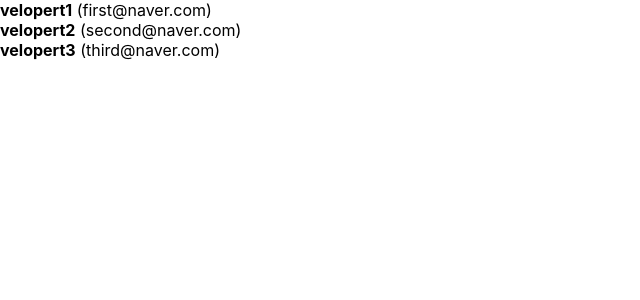
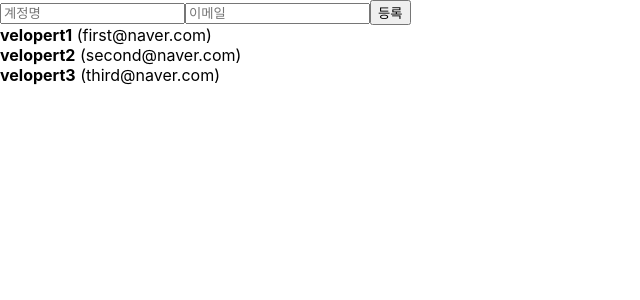
Before and after one commit to Jangyusu/React, a React (Create React App) app in the folder todolist-react/: page / in a window 1280 px wide. Shown: the top 300 px of the page, without its empty margins (0-640 px from the left). Built offline with nearby package versions, Linux system fonts and the light colour scheme.

Commit message:
배열에 항목 추가하기

```diff
--- a/todolist-react/src/App.js
+++ b/todolist-react/src/App.js
@@ -1,8 +1,22 @@
-import React, { useRef } from 'react';
+import React, { useRef, useState } from 'react';
 import UserList from './UserList';
+import CreateUser from './CreateUser';
 
 function App() {
-  const users = [
+  const [inputs, setInputs] = useState({
+    username: '',
+    email: '',
+  });
+  const { username, email } = inputs;
+  const onChange = (e) => {
+    const { name, value } = e.target;
+    setInputs({
+      ...inputs,
+      [name]: value,
+    });
+  };
+
+  const [users, setUsers] = useState([
     {
       id: 1,
       username: 'velopert1',
@@ -18,15 +32,35 @@ function App() {
       username: 'velopert3',
       email: 'third@naver.com',
     },
-  ];
+  ]);
 
   const nextId = useRef(4);
 
   const onCreate = () => {
+    const user = {
+      id: nextId.current,
+      username,
+      email,
+    };
+    setUsers(users.concat(user));
+    setInputs({
+      username: '',
+      email: '',
+    });
     nextId.current += 1;
   };
 
-  return <UserList users={users} />;
+  return (
+    <>
+      <CreateUser
+        username={username}
+        email={email}
+        onChange={onChange}
+        onCreate={onCreate}
+      />
+      <UserList users={users} />
+    </>
+  );
 }
 
 export default App;
--- /dev/null
+++ b/todolist-react/src/CreateUser.js
@@ -0,0 +1,23 @@
+import React from 'react';
+
+function CreateUser({ username, email, onChange, onCreate }) {
+  return (
+    <div>
+      <input
+        name="username"
+        placeholder="계정명"
+        onChange={onChange}
+        value={username}
+      />
+      <input
+        name="email"
+        placeholder="이메일"
+        onChange={onChange}
+        value={email}
+      />
+      <button onClick={onCreate}>등록</button>
+    </div>
+  );
+}
+
+export default CreateUser;
```
